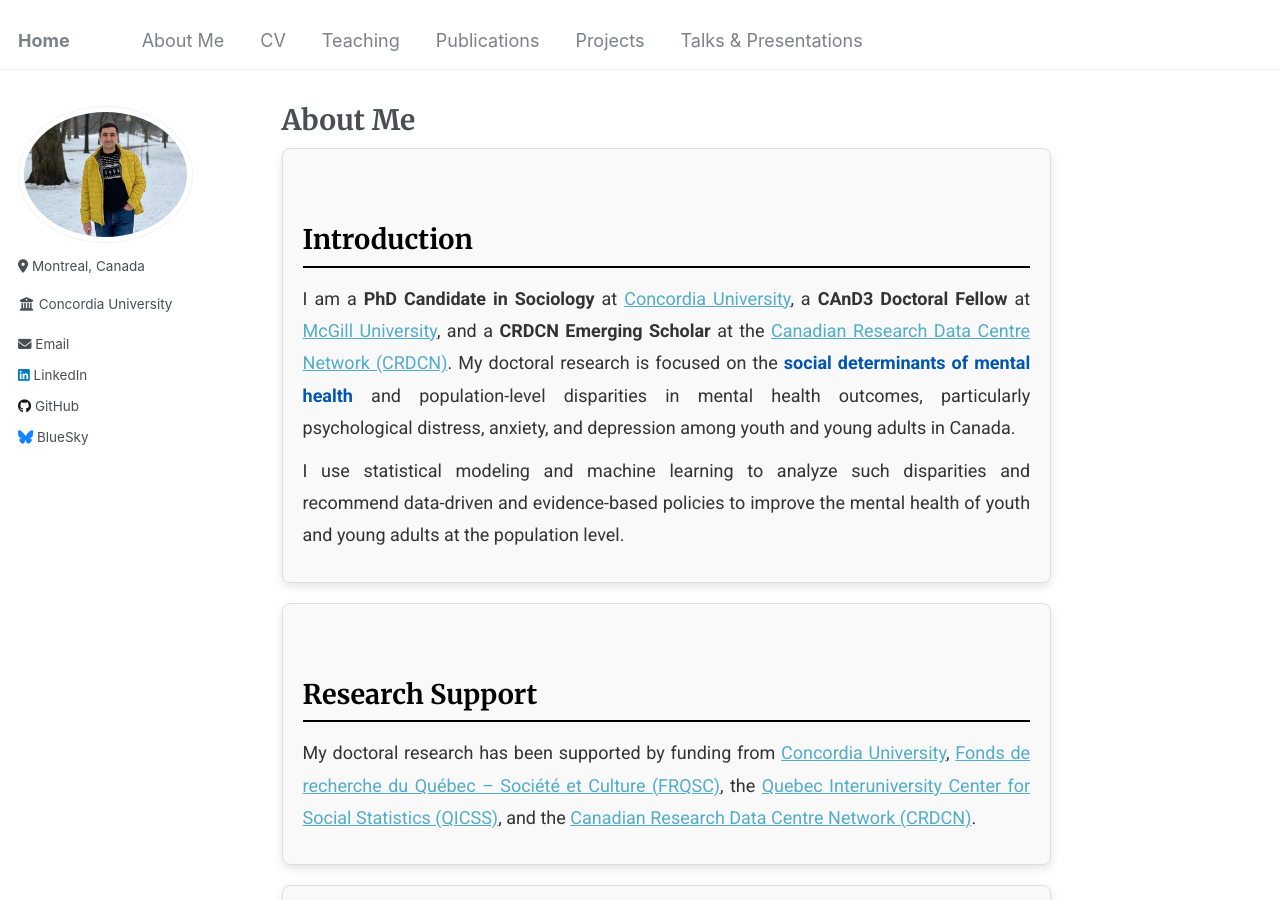
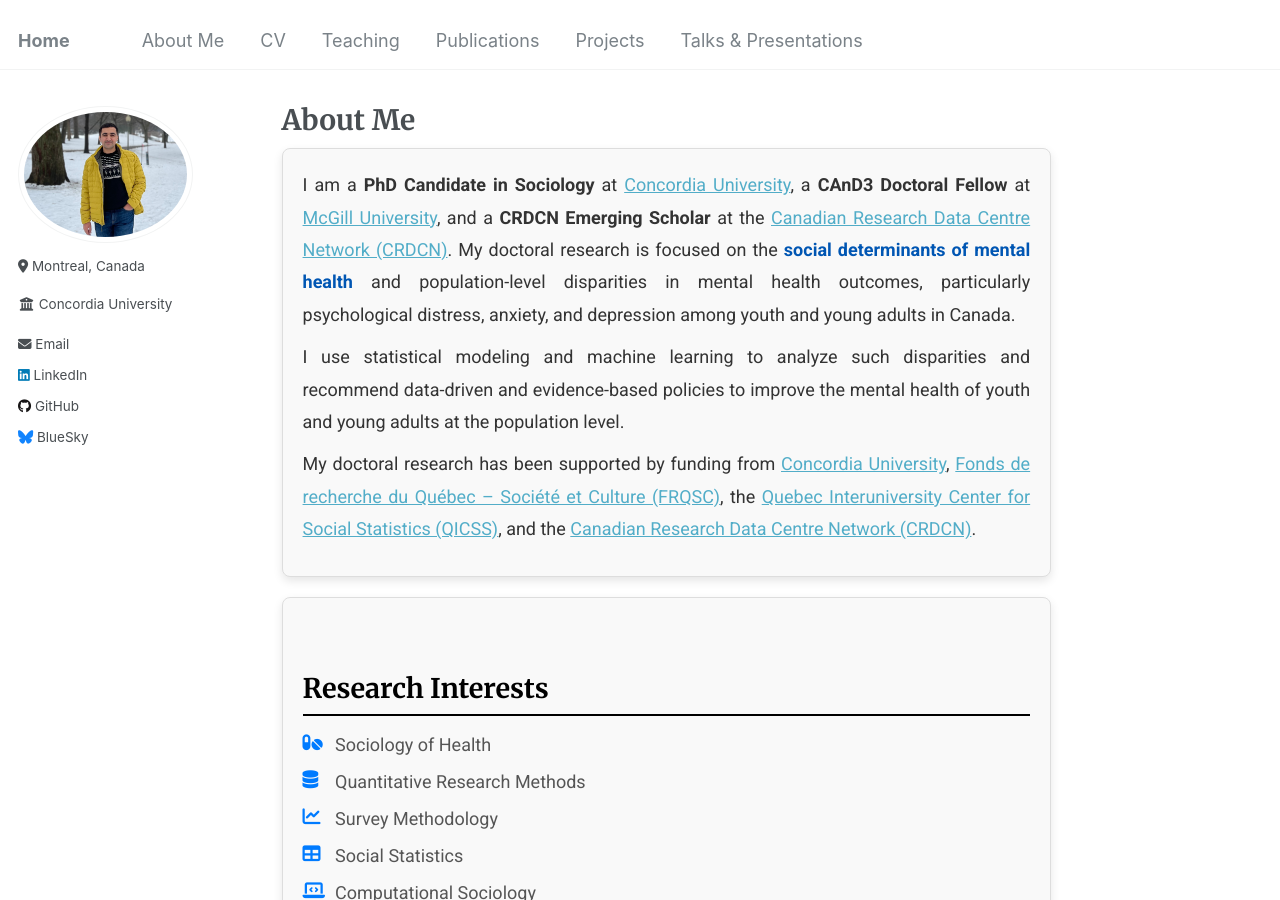
Before and after one commit to Mohsnmonji/mohsnmonji.github.io, a Jekyll site: the page built from about-me.md, in a window 1280 px wide and 900 px high. Built offline with Jekyll 4.4.1, drawn with Linux system fonts in a browser that asks for light colours.

Commit message:
Update about-me.md

```diff
--- a/about-me.md
+++ b/about-me.md
@@ -58,7 +58,6 @@ author_profile: true
 
 <div class="about-section">
   <div class="about-card">
-    <h3>Introduction</h3>
     <p>
       I am a <strong>PhD Candidate in Sociology</strong> at
       <a href="https://www.concordia.ca/artsci/sociology-anthropology.html" target="_blank">Concordia University</a>,
@@ -71,10 +70,6 @@ author_profile: true
     <p>
       I use statistical modeling and machine learning to analyze such disparities and recommend data-driven and evidence-based policies to improve the mental health of youth and young adults at the population level.
     </p>
-  </div>
-
-  <div class="about-card">
-    <h3>Research Support</h3>
     <p>
       My doctoral research has been supported by funding from
       <a href="https://www.concordia.ca/artsci/sociology-anthropology.html" target="_blank">Concordia University</a>,
```
